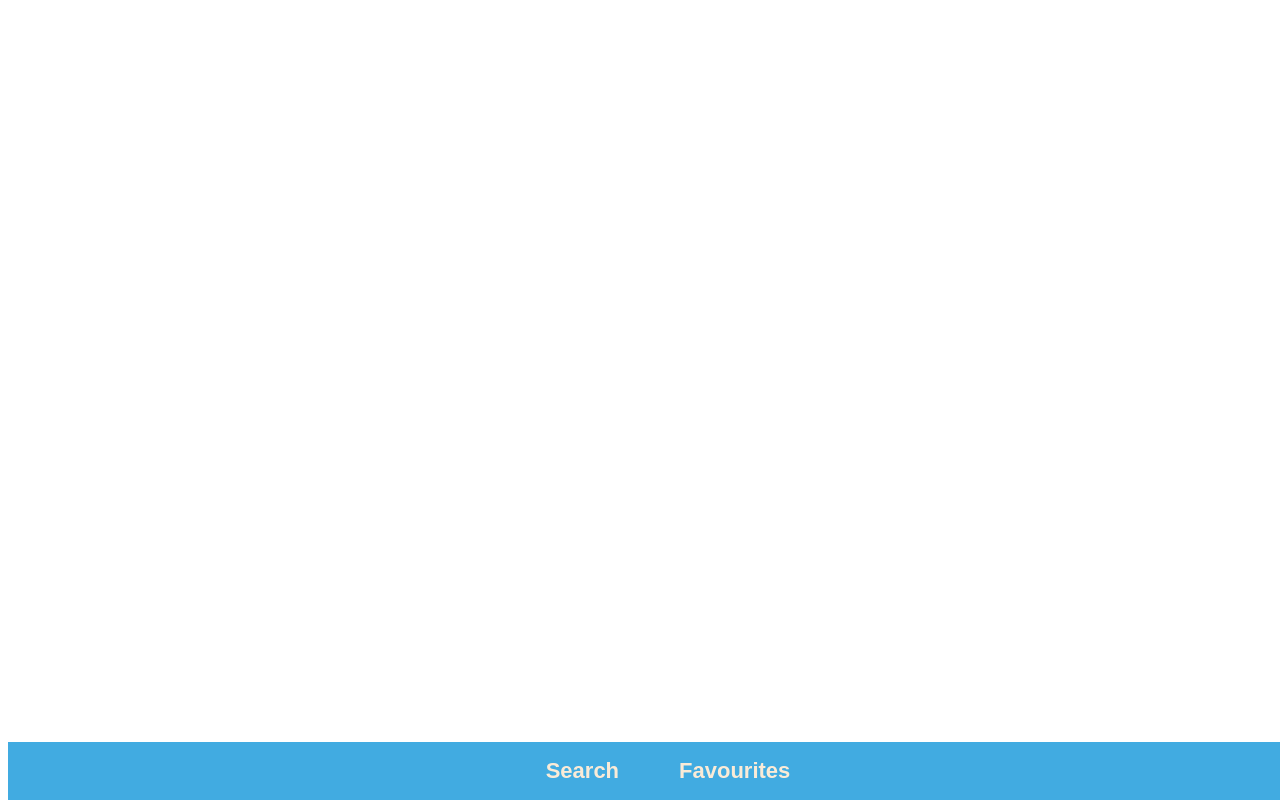
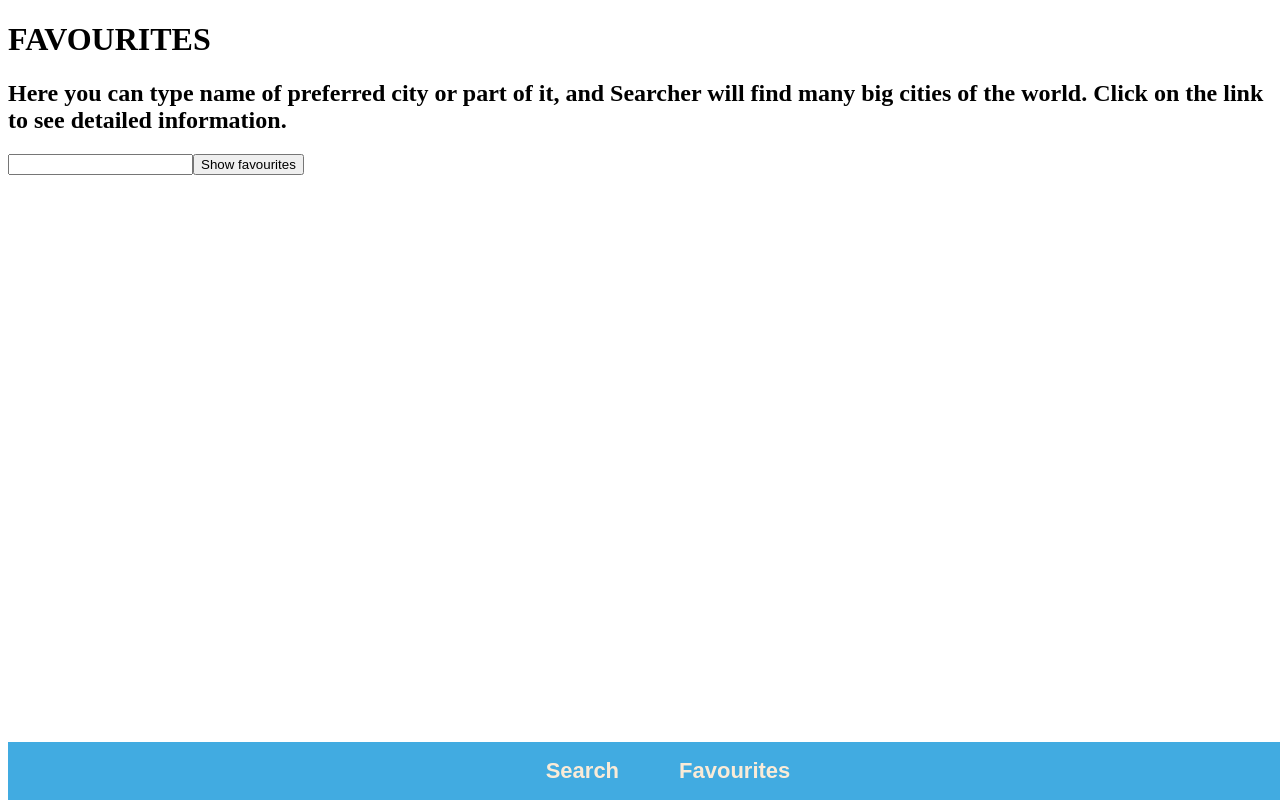
Before and after one commit to Glkorded/Metaweather_API_Weather_Search, a React (Create React App) app: page /favourites in a window 1280 px wide. Built offline with nearby package versions, Linux system fonts and the light colour scheme; a web font is replaced by a local one.

Commit message:
Basic localStorage handling added

```diff
--- a/src/components/App.js
+++ b/src/components/App.js
@@ -3,6 +3,7 @@ import SingleCitySearch from "./SingleCitySearch";
 import {Route, Switch} from "react-router-dom";
 import Navigation from './Navigation'
 import DetailedCitySearch from "./DetailedCitySearch";
+import Favourites from "./Favourites"
 
 class App extends React.Component {
 
@@ -17,7 +18,7 @@ class App extends React.Component {
             />
           <Route
             path="/favourites/"
-            //exact component={SingleCitySearch}
+            exact component={Favourites}
           />
           <Route
             path="/detailed_search/:cityId"
--- a/src/components/DetailedCity.js
+++ b/src/components/DetailedCity.js
@@ -11,22 +11,22 @@ const DetailedCity = ({id, applicable_date, weather_state_name, wind_direction,
       Weather: {weather_state_name}
     </td>
     <td className="detailedCity__single__element">
-      Wind: {wind_direction.toFixed(1)}
+      Wind: {wind_direction.toFixed(1)}°
     </td>
     <td className="detailedCity__single__element">
       Wind direction: {wind_direction_compass}
     </td>
     <td className="detailedCity__single__element">
-      Wind speed: {wind_speed.toFixed(1)}
+      Wind speed: {wind_speed.toFixed(1)}m/s
     </td>
     <td className="detailedCity__single__element">
-      Min temp: {min_temp.toFixed(1)}
+      Min temp: {min_temp.toFixed(1)}°C
     </td>
     <td className="detailedCity__single__element">
-      Temp: {the_temp.toFixed(1)}
+      Temp: {the_temp.toFixed(1)}°C
     </td>
     <td className="detailedCity__single__element">
-      Max temp: {max_temp.toFixed(1)}
+      Max temp: {max_temp.toFixed(1)}°C
     </td>
   </tr>
   </div>;
--- /dev/null
+++ b/src/components/Favourites.js
@@ -0,0 +1,55 @@
+import React from 'react';
+import SingleCity from './SingleCity'
+import {Link} from 'react-router-dom'
+
+class Favourites extends React.Component {
+  constructor(props) {
+    super(props);
+    this.state = {
+      data: [],
+      searchTitle: '',
+    }
+  }
+
+  handleChange = e => {
+    this.setState({
+      searchTitle: e.target.value,
+    });
+  };
+  componentDidMount() {
+    if (JSON.parse(localStorage.getItem('favouriteData')) !== null) {
+    this.setState({data: JSON.parse(localStorage.getItem('favouriteData'))});
+  }}
+
+  render() {
+    return (
+      <div>
+        <h1>FAVOURITES</h1>
+        <h2>
+          Here you can type name of preferred city or part of it,
+          and Searcher will find many big cities of the world.
+          Click on the link to see detailed information.
+        </h2>
+        <input onChange={this.handleChange}/>
+        <button onClick={() => console.log(this.state.favourited)}>Show favourites</button>
+        <div>
+          {this.state.data.map((single) =>
+            <div key = {single.woeid}>
+              <SingleCity
+                key = {single.woeid}
+                title = {single.title}
+                location_type={single.location_type}
+                woeid={single.woeid}
+                latt_long={single.latt_long}
+                handleFavourite={() => {localStorage.removeItem('favouriteData')}}
+              />
+              <Link to={`../detailed_search/${single.woeid}`}>{single.title}</Link>
+            </div>
+          )}
+        </div>
+      </div>
+    )
+  }
+}
+
+export default Favourites;
--- a/src/components/SingleCity.js
+++ b/src/components/SingleCity.js
@@ -1,6 +1,10 @@
-import React from 'react'
+import React, {Component} from 'react'
 
-const SingleCity = ( {title, location_type, woeid, latt_long} ) =>
+class SingleCity extends Component {
+
+  render() {
+    const { title, location_type, woeid, latt_long, handleFavourite } = this.props;
+    return (
       <div>
         <div>
           Title: {title}
@@ -14,6 +18,11 @@ const SingleCity = ( {title, location_type, woeid, latt_long} ) =>
         <div>
           Latt_long: {latt_long}
         </div>
-  </div>;
-
+        <div>
+          <button onClick={handleFavourite}>Favourite me!</button>
+        </div>
+      </div>
+  )
+  }
+}
 export default SingleCity
--- a/src/components/SingleCitySearch.js
+++ b/src/components/SingleCitySearch.js
@@ -8,6 +8,7 @@ class SingleCitySearch extends React.Component {
     super(props);
     this.state = {
       data: [],
+      favourited: [],
       searchTitle: '',
       mustFetch: false,
     }
@@ -33,6 +34,7 @@ class SingleCitySearch extends React.Component {
     });
     console.log("New data set...")
   }
+
 
   fetchMethod = debounce(() => {
     const proxy = 'https://cors-anywhere.herokuapp.com/';
@@ -61,12 +63,14 @@ class SingleCitySearch extends React.Component {
     console.log("Must fetch status is " + this.state.mustFetch);
     return (
       <div>
+        <h1>SEARCH</h1>
         <h2>
           Here you can type name of preferred city or part of it,
           and Searcher will find many big cities of the world.
           Click on the link to see detailed information.
         </h2>
         <input onChange={this.handleChange}/>
+        <button onClick={() => console.log(this.state.favourited)}>Show favourites</button>
         <div>
           {this.state.data.map((single) =>
             <div key = {single.woeid}>
@@ -76,6 +80,11 @@ class SingleCitySearch extends React.Component {
               location_type={single.location_type}
               woeid={single.woeid}
               latt_long={single.latt_long}
+              handleFavourite={() => {
+                this.state.favourited.push(single);
+                localStorage.setItem('favouriteData', JSON.stringify(this.state.favourited));
+                console.log(JSON.parse(localStorage.getItem('favouriteData')))
+              }}
             />
             <Link to={`../detailed_search/${single.woeid}`}>{single.title}</Link>
             </div>
```
Lines whose indentation alone changed are shown as unchanged.
